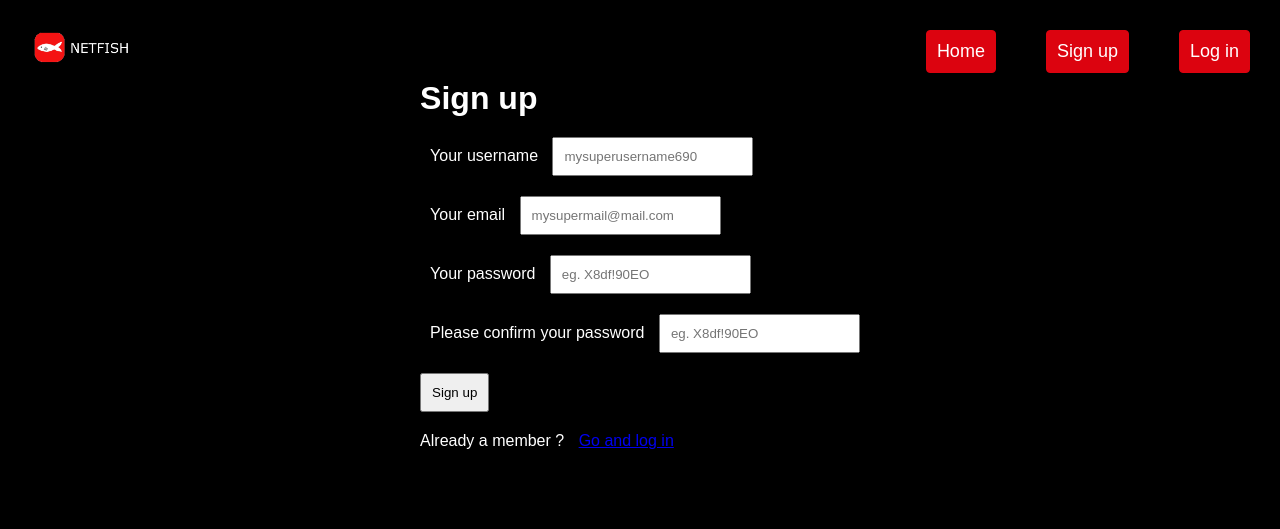
After one commit to DoneRus/Proefexamen1, a PHP site: page /register.php in a window 1280 px wide. The commit adds this page. Shown: the top 529 px of the page. Run offline with PHP 8.4, Linux system fonts and the light colour scheme; some libraries are stand-ins or nearby versions.

Commit message:
I think it works just have to flesh out the niches
And see if there really is a a session or not

```diff
--- /dev/null
+++ b/config.php
@@ -0,0 +1,5 @@
+<?php
+define('DB_HOST', 'localhost');
+define('DB_USER', 'root');
+define('DB_PASSWORD', '');
+define('DB_DATABASE', 'proefexamen1');
--- /dev/null
+++ b/css/page-style.css
@@ -0,0 +1,9 @@
+  .grid-container{
+display: flex;
+    padding: 10px;
+    justify-content: space-around;
+}
+
+*{
+    padding:10px !important;
+}
--- a/css/style.css
+++ b/css/style.css
@@ -163,5 +163,4 @@
       align-items: center;
       flex-wrap: nowrap;
     }
-
   }
--- /dev/null
+++ b/dbConnect.php
@@ -0,0 +1,23 @@
+<?php
+class dbConnect {
+    public $conn;
+
+    public function __construct() {
+        require_once 'config.php';
+
+        $this->conn = new mysqli(
+            DB_HOST,
+            DB_USER,
+            DB_PASSWORD,
+            DB_DATABASE
+        );
+
+        if ($this->conn->connect_error) {
+            die("Database connection failed: " . $this->conn->connect_error);
+        }
+    }
+
+    public function close() {
+        $this->conn->close();
+    }
+}
--- /dev/null
+++ b/dbFunction.php
@@ -0,0 +1,65 @@
+
+    <?php
+    require_once 'dbConnect.php';
+   session_start();
+
+class dbFunction {
+    private $conn;
+
+    public function __construct() {
+        $db = new dbConnect();
+        $this->conn = $db->conn;
+    }
+
+    public function UserRegister($username, $email, $password) {
+        // Hash password with md5
+        $password = md5($password);
+
+        $stmt = $this->conn->prepare(
+            "INSERT INTO user (username, email, password) VALUES (?, ?, ?)"
+        );
+
+        $stmt->bind_param("sss", $username, $email, $password);
+
+        return $stmt->execute(); // returns TRUE or FALSE
+    }
+
+    public function Login($email, $password) {
+        $password = md5($password);
+
+        $stmt = $this->conn->prepare(
+            "SELECT id, username, email FROM user WHERE email = ? AND password = ?"
+        );
+
+        $stmt->bind_param("ss", $email, $password);
+        $stmt->execute();
+
+        $result = $stmt->get_result();
+
+        if ($result->num_rows === 1) {
+            $user_data = $result->fetch_assoc();
+
+            $_SESSION['login'] = true;
+            $_SESSION['uid'] = $user_data['id'];
+            $_SESSION['username'] = $user_data['username'];
+            $_SESSION['email'] = $user_data['email'];
+
+            return true;
+        }
+
+        return false;
+    }
+
+    public function isUserExist($email) {
+        $stmt = $this->conn->prepare(
+            "SELECT id FROM user WHERE email = ?"
+        );
+
+        $stmt->bind_param("s", $email);
+        $stmt->execute();
+
+        $result = $stmt->get_result();
+        return $result->num_rows > 0;
+    }
+}
+    ?>
--- /dev/null
+++ b/generalrun.php
@@ -0,0 +1,40 @@
+<?php
+    include_once('dbFunction.php');
+
+    $funObj = new dbFunction();
+    if (isset($_POST['login'])) {
+    $emailid = $_POST['emailid'] ?? '';
+    $password = $_POST['password'] ?? '';
+
+    $user = $funObj->Login($emailid, $password);
+
+    if ($user) {
+        header("Location: video.php");
+        exit;
+    } else {
+        echo "<script>alert('Emailid / Password Not Match')</script>";
+    }
+}
+    if(isset($_POST['register'])){
+        $username = $_POST['username'];
+        $emailid = $_POST['emailid'];
+        $password = $_POST['password'];
+        $confirmPassword = $_POST['confirm_password'];
+        if($password == $confirmPassword){
+            $email = $funObj->isUserExist($emailid);
+            if(!$email){
+                $register = $funObj->UserRegister($username, $emailid, $password);
+                if($register){
+                     echo "<script>alert('Registration Successful')</script>";
+                }else{
+                    echo "<script>alert('Registration Not Successful')</script>";
+                }
+            } else {
+                echo "<script>alert('Email Already Exist')</script>";
+            }
+        } else {
+            echo "<script>alert('Password Not Match')</script>";
+
+        }
+    }
+?>
--- /dev/null
+++ b/register.php
@@ -0,0 +1,80 @@
+<?php
+include 'generalrun.php'
+?>
+<!DOCTYPE html>
+     <html lang="en" class="no-js">
+     <head>
+            <meta charset="UTF-8" />
+            <title>Login and Registration Form with HTML5 and CSS3</title>
+            <meta name="viewport" content="width=device-width, initial-scale=1.0">
+            <meta name="description" content="Login and Registration Form with HTML5 and CSS3" />
+            <meta name="keywords" content="html5, css3, form, switch, animation, :target, pseudo-class" />
+            <meta name="author" content="Codrops" />
+            <link rel="shortcut icon" href="../favicon.ico">
+    <link rel="stylesheet" href="css/phone.css">
+    <link rel="stylesheet" href="css/style.css">
+    <link rel="stylesheet" href="css/page-style.css">
+    <link rel="stylesheet" href="https://pro.fontawesome.com/releases/v5.10.0/css/all.css" />
+    <link rel="icon" href="img/nficon.ico" />
+        </head>
+        <body>
+
+            <div class="grid-container">
+
+    <nav class="navbar">
+      <div class="navbar__brand">
+        <img src="img/logo.png" alt="Netflix logo" class="brand__logo" />
+      </div>
+
+      <div class="navbar__nav__items">
+        <div class="nav__item">
+          <button class="signin__button">Home</button>
+        </div>
+          <div class="nav__item">
+          <button class="signin__button">Sign up</button>
+        </div>
+        <div class="nav__item">
+          <button class="signin__button">Log in</button>
+        </div>
+      </div>
+    </nav>
+
+
+                    <div id="container_demo" >
+
+                        <div id="wrapper">
+                                       <div id="register" class="animate form">
+                                <form name="login" method="post" action="">
+                                    <h1> Sign up </h1>
+                                    <p>
+                                        <label for="usernamesignup" class="uname" data-icon="u">Your username</label>
+                                        <input id="usernamesignup" name="username" required="required" type="text" placeholder="mysuperusername690" />
+                                    </p>
+                                    <p>
+                                        <label for="emailsignup" class="youmail" data-icon="e" > Your email</label>
+                                        <input id="emailsignup" name="emailid" required="required" type="email" placeholder="mysupermail@mail.com"/>
+                                    </p>
+                                    <p>
+                                        <label for="passwordsignup" class="youpasswd" data-icon="p">Your password </label>
+                                        <input id="passwordsignup" name="password" required="required" type="password" placeholder="eg. X8df!90EO"/>
+                                    </p>
+                                    <p>
+                                        <label for="passwordsignup_confirm" class="youpasswd" data-icon="p">Please confirm your password </label>
+                                        <input id="passwordsignup_confirm" name="confirm_password" required="required" type="password" placeholder="eg. X8df!90EO"/>
+                                    </p>
+                                    <p class="signin button">
+                                        <input type="submit" name="register" value="Sign up"/>
+                                    </p>
+                                    <p class="change_link">
+                                        Already a member ?
+                                        <a href="login.php" class="to_register"> Go and log in </a>
+                                    </p>
+                                </form>
+                            </div>
+
+                        </div>
+                    </div>
+
+            </div>
+        </body>
+    </html>
```
Also changed, not shown: login.php (added, +76 -0 lines), video.php (+16 -3 lines).
